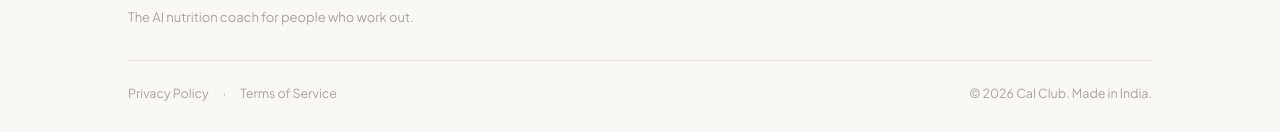
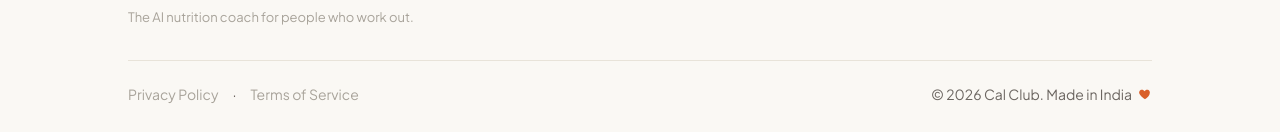
Before and after one commit to n11jaiswal06/cal-club-website, a Next.js app: page / in a window 1280 px wide. Shown: the part 4040-4172 px from the top of the page. Built offline with nearby package versions, Linux system fonts and the light colour scheme.

Commit message:
Make footer copyright more prominent and add heart icon
Bumps footer-bottom from 12.5px stone to 14px stone-deep so the
"© 2026 Cal Club. Made in India" line matches the visual weight of
the contact email. Adds an inline ember-colored heart SVG after
"Made in India".

```diff
--- a/app/globals.css
+++ b/app/globals.css
@@ -914,8 +914,18 @@ footer {
   padding-top: 24px;
   border-top: 1px solid var(--divider);
   display: flex; flex-direction: column; gap: 8px;
-  color: var(--stone);
-  font-size: 12.5px;
+  color: var(--stone-deep);
+  font-size: 14px;
+}
+.footer-copy {
+  display: inline-flex;
+  align-items: center;
+  gap: 6px;
+}
+.footer-heart {
+  display: inline-block;
+  vertical-align: -2px;
+  flex-shrink: 0;
 }
 .footer-bottom .legal {
   display: flex; gap: 14px;
--- a/components/Footer.tsx
+++ b/components/Footer.tsx
@@ -46,7 +46,22 @@ export default function Footer() {
             <span>·</span>
             <a href="/terms">Terms of Service</a>
           </div>
-          <div>© 2026 Cal Club. Made in India.</div>
+          <div className="footer-copy">
+            © 2026 Cal Club. Made in India{" "}
+            <svg
+              className="footer-heart"
+              width="14"
+              height="14"
+              viewBox="0 0 24 24"
+              aria-hidden="true"
+              focusable="false"
+            >
+              <path
+                d="M12 21s-7.5-4.6-9.5-9.4C1 8 3.2 4.5 6.7 4.5c2 0 3.6 1.1 4.5 2.6.9-1.5 2.5-2.6 4.5-2.6 3.5 0 5.7 3.5 4.2 7.1C19.5 16.4 12 21 12 21z"
+                fill="#D95F28"
+              />
+            </svg>
+          </div>
         </div>
       </div>
     </footer>
```
